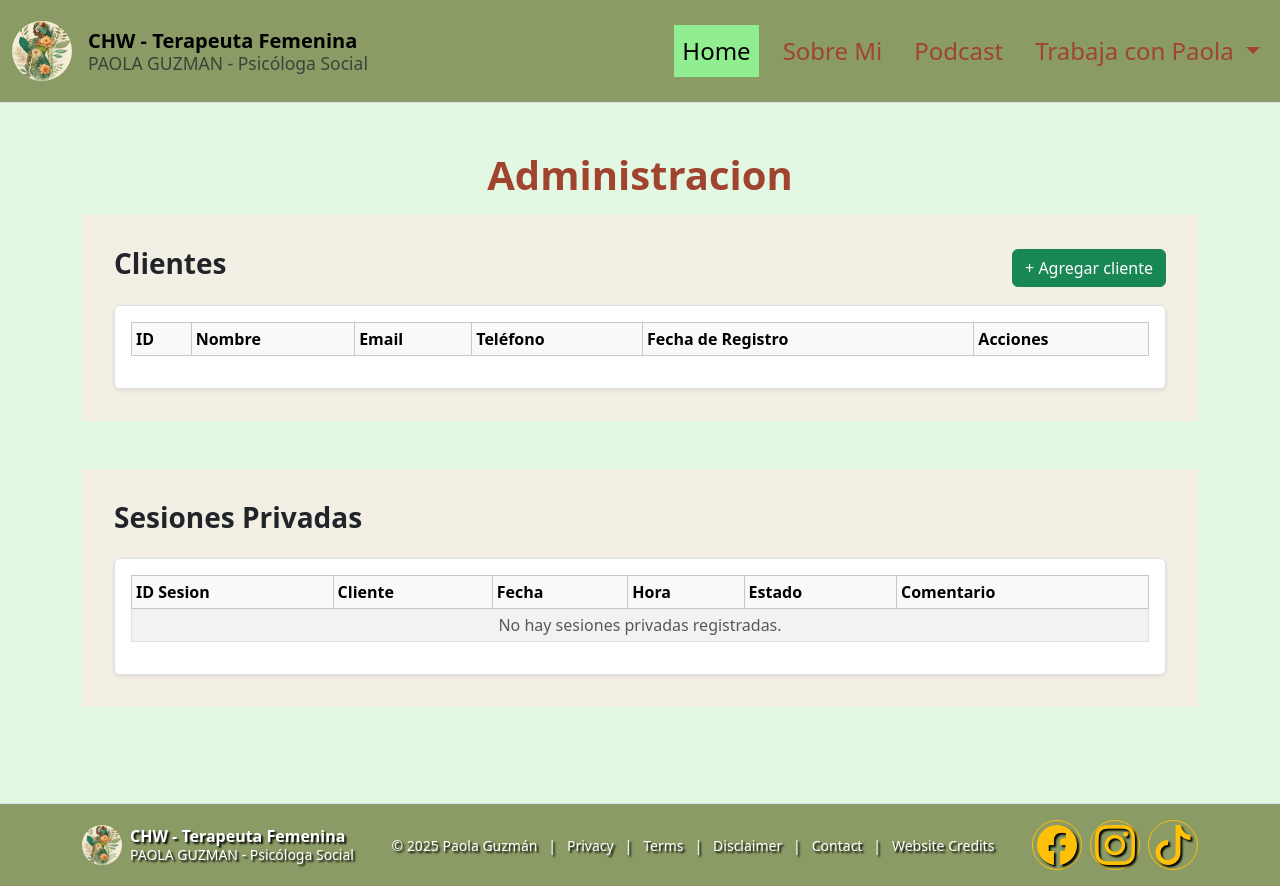
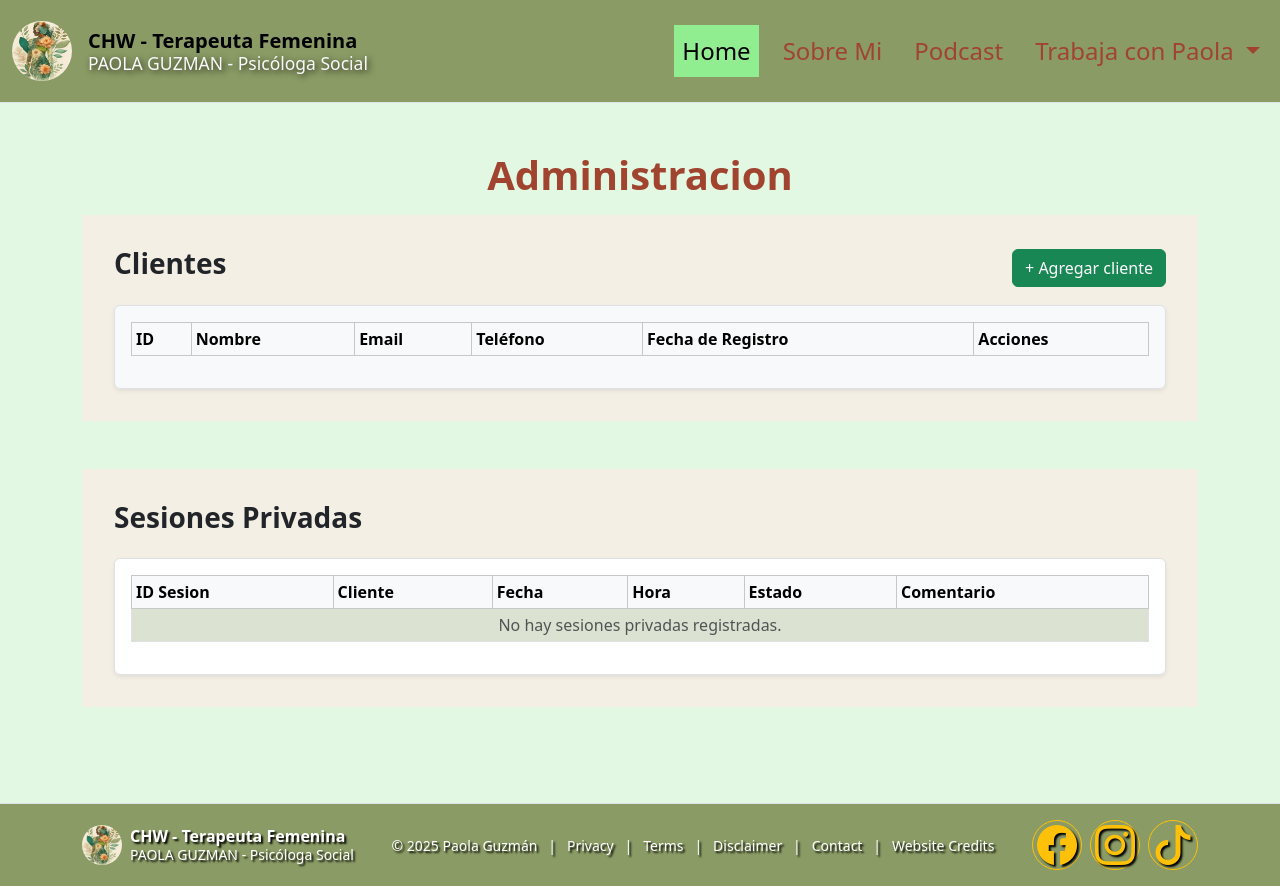
Before and after one commit to Reypao/sicologiapaola, a PHP site: page /administracion.php in a window 1280 px wide. Run offline with PHP 8.4, Linux system fonts and the light colour scheme; data that the repository does not hold is empty; some web fonts are replaced.

Commit message:
lastupdate

```diff
--- a/administracion.php
+++ b/administracion.php
@@ -38,7 +38,7 @@
                     <img src="images/PsicologiaPao-icon.jpg" alt="Logo" class="rounded-circle logo">
                     <div class="d-flex flex-column lh-sm">
                         <span class="fw-bold">CHW - Terapeuta Femenina</span>
-                        <span class="text-muted small">PAOLA GUZMAN - Psicóloga Social</span>
+                        <span class="text-light small">PAOLA GUZMAN - Psicóloga Social</span>
                     </div>
                 </a>
                 <div id="mainNav" class="collapse navbar-collapse">
@@ -74,7 +74,7 @@
                         + Agregar cliente
                     </button>
                 </div>
-                <div class="table-responsive border rounded p-3 shadow-sm bg-white">
+                <div class="table-responsive border rounded p-3 shadow-sm bg-light">
                     <?php include 'backend/list_customers.php'; ?>
                 </div>
 
--- a/index.html
+++ b/index.html
@@ -36,7 +36,7 @@
                     <img src="images/PsicologiaPao-icon.jpg" alt="Logo" class="rounded-circle logo">
                     <div class="d-flex flex-column lh-sm">
                         <span class="fw-bold">CHW - Terapeuta Femenina</span>
-                        <span class="text-muted small">PAOLA GUZMAN - Psicóloga Social</span>
+                        <span class="text-light small">PAOLA GUZMAN - Psicóloga Social</span>
                     </div>
                 </a>
                 <div id="mainNav" class="collapse navbar-collapse">
--- a/podcast.html
+++ b/podcast.html
@@ -38,7 +38,7 @@
                     <img src="images/PsicologiaPao-icon.jpg" alt="Logo" class="rounded-circle logo">
                     <div class="d-flex flex-column lh-sm">
                         <span class="fw-bold">CHW - Terapeuta Femenina</span>
-                        <span class="text-muted small">PAOLA GUZMAN - Psicóloga Social</span>
+                        <span class="text-light small">PAOLA GUZMAN - Psicóloga Social</span>
                     </div>
                 </a>
                 <div id="mainNav" class="collapse navbar-collapse">
--- a/sesiongrupal.html
+++ b/sesiongrupal.html
@@ -41,7 +41,7 @@
                     <img src="images/PsicologiaPao-icon.jpg" alt="Logo" class="rounded-circle logo">
                     <div class="d-flex flex-column lh-sm">
                         <span class="fw-bold">CHW - Terapeuta Femenina</span>
-                        <span class="text-muted small">PAOLA GUZMAN - Psicóloga Social</span>
+                        <span class="text-light small">PAOLA GUZMAN - Psicóloga Social</span>
                     </div>
                 </a>
                 <div id="mainNav" class="collapse navbar-collapse">
--- a/sesionprivada.html
+++ b/sesionprivada.html
@@ -44,7 +44,7 @@
           <img src="images/PsicologiaPao-icon.jpg" alt="Logo" class="rounded-circle logo">
           <div class="d-flex flex-column lh-sm">
             <span class="fw-bold">CHW - Terapeuta Femenina</span>
-            <span class="text-muted small">PAOLA GUZMAN - Psicóloga Social</span>
+            <span class="text-light small">PAOLA GUZMAN - Psicóloga Social</span>
           </div>
         </a>
 
--- a/sobremi.html
+++ b/sobremi.html
@@ -41,7 +41,7 @@
           <img src="images/PsicologiaPao-icon.jpg" alt="Logo" class="rounded-circle logo">
           <div class="d-flex flex-column lh-sm">
             <span class="fw-bold">CHW - Terapeuta Femenina</span>
-            <span class="text-muted small">PAOLA GUZMAN - Psicóloga Social</span>
+            <span class="text-light small">PAOLA GUZMAN - Psicóloga Social</span>
           </div>
         </a>
         <div id="mainNav" class="collapse navbar-collapse">
--- a/styles/pages.css
+++ b/styles/pages.css
@@ -316,3 +316,13 @@ main {
 background-color: var(--color-beige-fondo);
 padding: 2em;
 }
+
+/* Override Bootstrap table striped color */
+.table-striped > tbody > tr:nth-of-type(odd) > * {
+  background-color: #e7eedd; /* light blue */
+}
+
+/* span navigator Paola name color */
+.text-light {
+  text-shadow: 2px 2px 6px rgba(10, 2, 2, 0.8);
+}
--- a/talleres.html
+++ b/talleres.html
@@ -44,7 +44,7 @@
                     <img src="images/PsicologiaPao-icon.jpg" alt="Logo" class="rounded-circle logo">
                     <div class="d-flex flex-column lh-sm">
                         <span class="fw-bold">CHW - Terapeuta Femenina</span>
-                        <span class="text-muted small">PAOLA GUZMAN - Psicóloga Social</span>
+                        <span class="text-light small">PAOLA GUZMAN - Psicóloga Social</span>
                     </div>
                 </a>
                 <div id="mainNav" class="collapse navbar-collapse">
```
